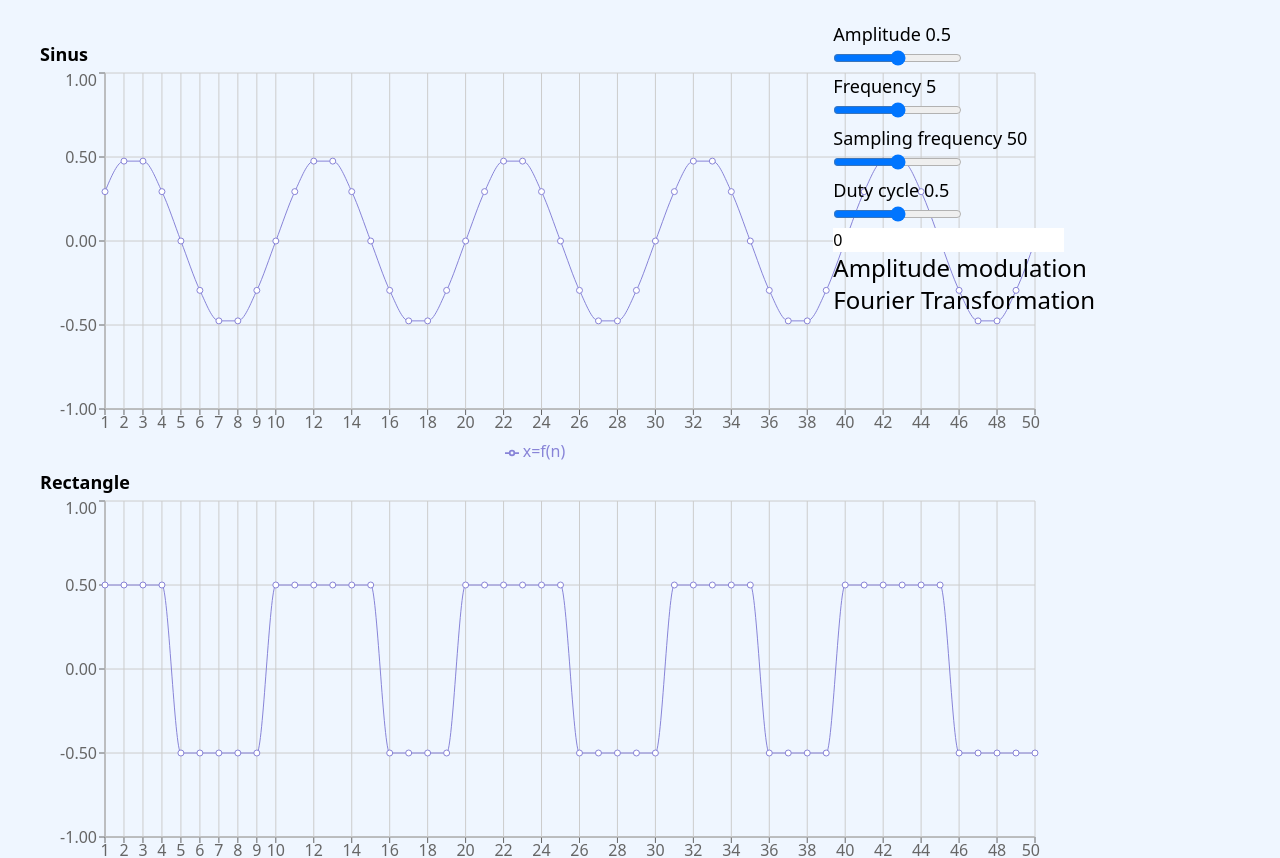
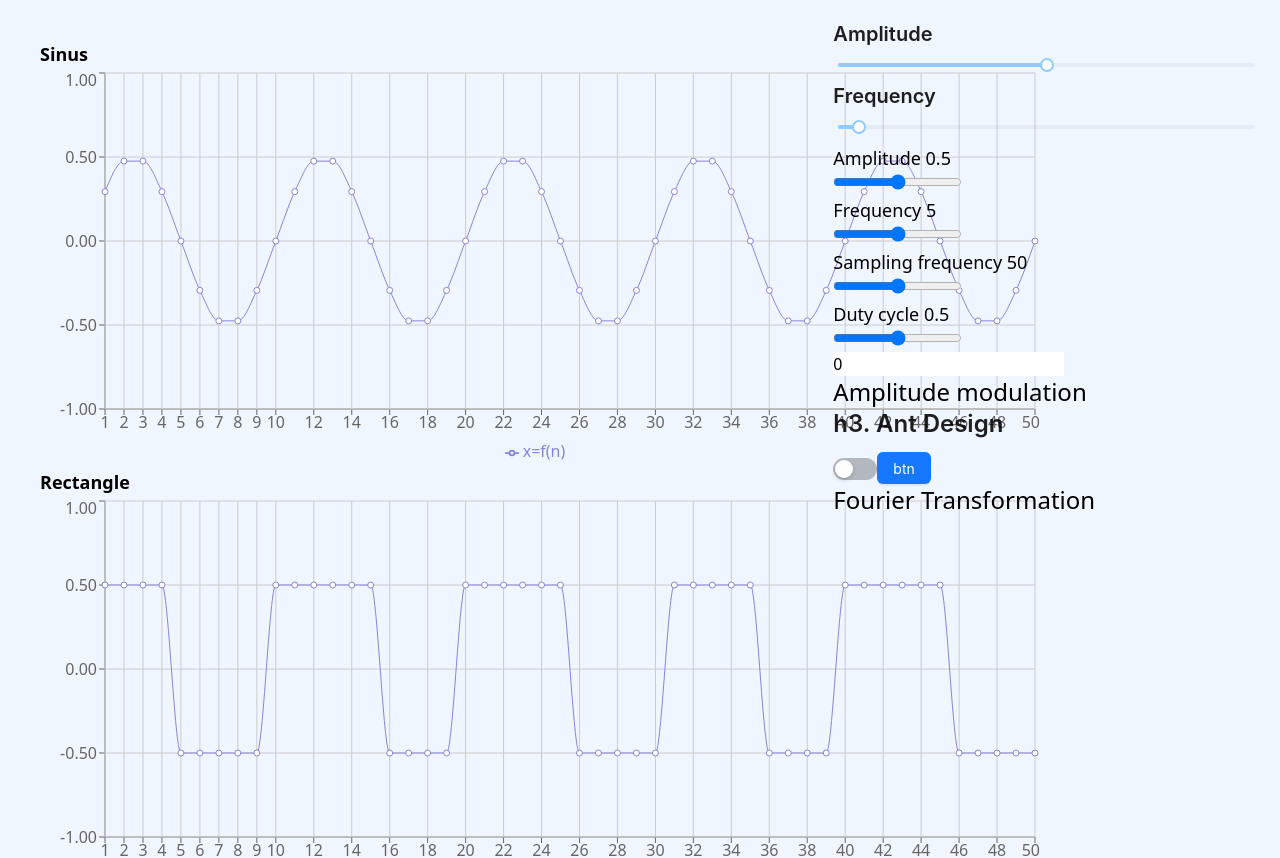
Before and after one commit to NBogomolski/DSP, a React (Vite) app in the folder Lab1/: page / in a window 1280 px wide. Shown: the top 858 px of the page. Built offline with nearby package versions, Linux system fonts and the light colour scheme.

Commit message:
feat: attempt at ant design

```diff
--- a/Lab1/package.json
+++ b/Lab1/package.json
@@ -10,6 +10,7 @@
     "preview": "vite preview"
   },
   "dependencies": {
+    "antd": "^5.10.2",
     "chart.js": "^4.4.0",
     "flowbite": "^1.8.1",
     "flowbite-react": "^0.6.1",
--- a/Lab1/src/App.jsx
+++ b/Lab1/src/App.jsx
@@ -1,16 +1,11 @@
-import { useState, useEffect } from 'react'
+import { useState} from 'react'
 import Plot from './Plot.jsx'
 import './App.css'
 import { Label, RangeSlider, TextInput, ToggleSwitch } from "flowbite-react";
-import {
-  BarChart,
-  XAxis,
-  YAxis,
-  CartesianGrid,
-  Tooltip,
-  Legend,
-  Bar,
-} from "recharts";
+import { Switch, Button, Flex, Typography, Slider } from 'antd';
+import { StyleProvider } from "@ant-design/cssinjs";
+
+const {Title} = Typography;
 
 function App() {
   const [amplitude, setAmplitude] = useState(0.5);
@@ -136,6 +131,18 @@ function App() {
     <div className="bg-blue-50 p-5 h-full">
       <div className="flex flex-row justify-end">
         <div className="flex flex-col w-2/6 fixed z-50">
+          <StyleProvider hashPriority="high">
+            <Flex justify="space-around" vertical>
+              <div>
+                <Title level={4}>Amplitude</Title>
+                <Slider defaultValue={amplitude} min={0} max={1} step={0.01} />
+              </div>
+              <div>
+                <Title level={4}>Frequency</Title>
+                <Slider defaultValue={frequency} />
+              </div>
+            </Flex>
+          </StyleProvider>
           <Label
             htmlFor="amplitude"
             value={"Amplitude " + amplitude}
@@ -187,13 +194,23 @@ function App() {
             onChange={(e) => setPhase0(e.target.value)}
           />
           <div>
+            <StyleProvider hashPriority={"high"}>
               <ToggleSwitch
                 className="text-2xl"
                 id="amplitude-modulation"
                 label="Amplitude modulation"
                 checked={isAmplitudeModulated}
-              onChange={(e) => setIsAmplitudeModulated(!isAmplitudeModulated)}
+                onChange={() => setIsAmplitudeModulated(!isAmplitudeModulated)}
               />
+              <Title level={3}>h3. Ant Design</Title>
+              <Switch
+                id="amplitude-modulation"
+                label="Amplitude modulation"
+                checked={isAmplitudeModulated}
+                onChange={() => setIsAmplitudeModulated(!isAmplitudeModulated)}
+              />
+              <Button type="primary">btn</Button>
+            </StyleProvider>
           </div>
           {isAmplitudeModulated && (
             <>
@@ -229,7 +246,7 @@ function App() {
             </>
           )}
           <ToggleSwitch
-            className='text-2xl'
+            className="text-2xl"
             id="fourier-transformation"
             label="Fourier Transformation"
             checked={isFourierTransformed}
```
Also changed, not shown: 1 other file (tests, documents, lock files or other folders). Lines whose indentation alone changed are shown as unchanged.
